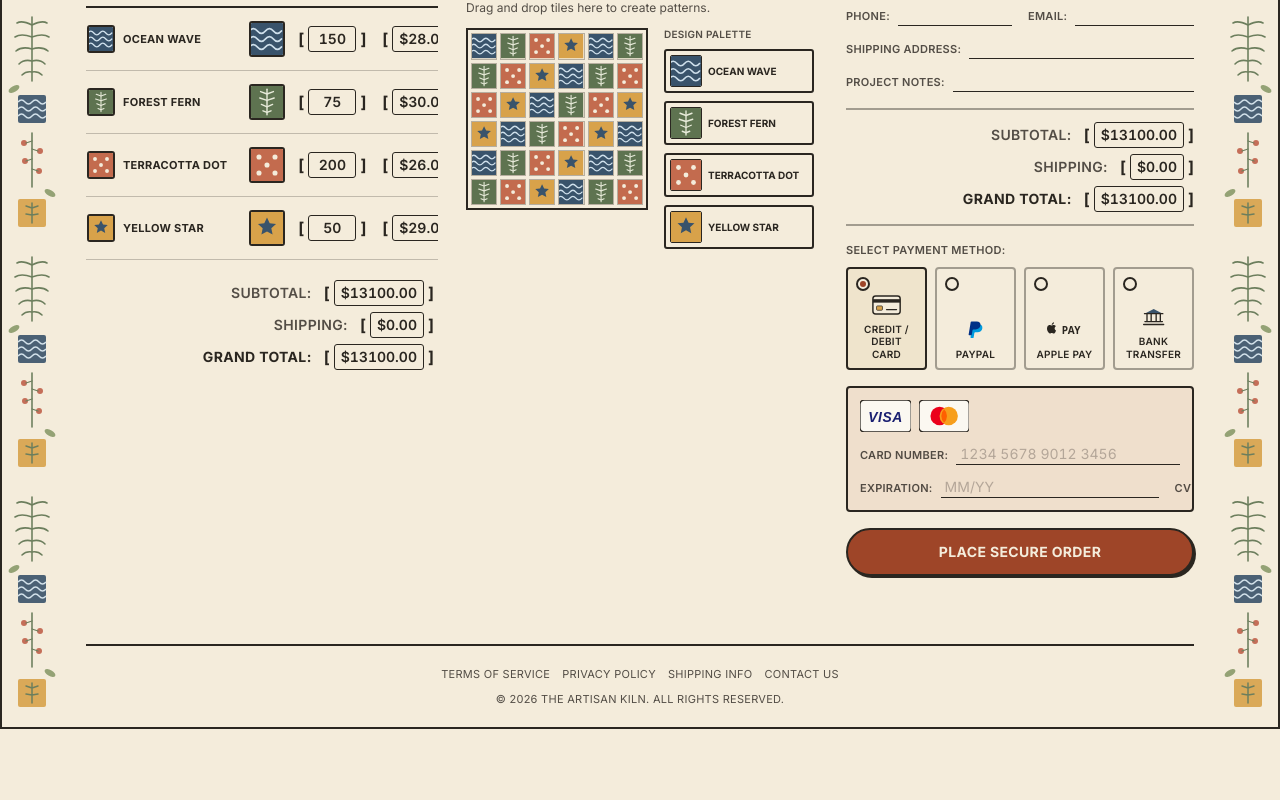
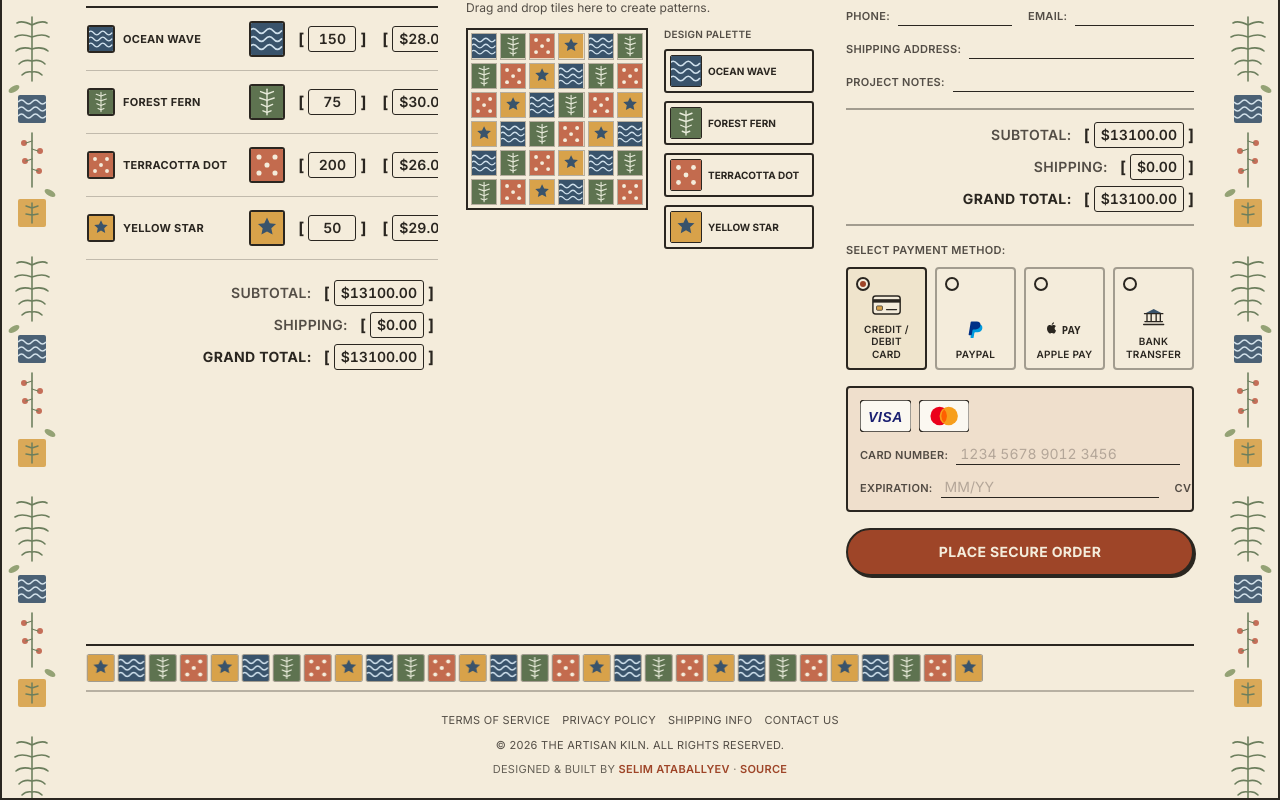
Before and after one commit to selimdev00/spica, a Next.js app: page / in a window 1280 px wide. Shown: the part 280-1080 px from the top of the page. Before the commit the page ends 1009 px from the top, so only its background shows below. Built offline with nearby package versions, Linux system fonts and the light colour scheme.

Commit message:
Add tile marquee and author credit to footer

```diff
--- a/src/components/Footer.tsx
+++ b/src/components/Footer.tsx
@@ -1,4 +1,6 @@
 import Link from "next/link";
+import TileSwatch from "./TileSwatch";
+import { TILES, type TileId } from "@/data/tiles";
 
 const LINKS: { label: string; href: string }[] = [
   { label: "Terms of Service", href: "/terms" },
@@ -7,9 +9,23 @@ const LINKS: { label: string; href: string }[] = [
   { label: "Contact Us", href: "/contact" },
 ];
 
+// repeated tile sequence for the seamless marquee (duplicated -> -50% loop)
+const STRIP: TileId[] = [...TILES, ...TILES, ...TILES, ...TILES].map((t) => t.id);
+
 export default function Footer() {
   return (
     <footer className="mt-10 border-t-2 border-line">
+      {/* fancy: slow seamless marquee of tile patterns */}
+      <div className="overflow-hidden border-b-2 border-line/30" aria-hidden="true">
+        <div className="flex w-max animate-marquee gap-[3px] py-2 motion-reduce:animate-none">
+          {[...STRIP, ...STRIP].map((t, i) => (
+            <span key={i} className="h-7 w-7 shrink-0 overflow-hidden rounded-[2px] border border-line/40">
+              <TileSwatch tile={t} className="h-full w-full" />
+            </span>
+          ))}
+        </div>
+      </div>
+
       <div className="mx-auto flex max-w-6xl flex-col items-center gap-2 px-4 py-5 text-center text-[11px] uppercase tracking-wide text-ink/80">
         <div className="flex flex-wrap items-center justify-center gap-x-3 gap-y-1">
           {LINKS.map((l) => (
@@ -19,6 +35,26 @@ export default function Footer() {
           ))}
         </div>
         <p>© 2026 The Artisan Kiln. All rights reserved.</p>
+        <p className="text-ink/70">
+          Designed &amp; built by{" "}
+          <a
+            href="https://selim.services"
+            target="_blank"
+            rel="noreferrer"
+            className="font-semibold text-kiln-clay underline-offset-2 hover:underline"
+          >
+            Selim Ataballyev
+          </a>
+          {" · "}
+          <a
+            href="https://github.com/selimdev00/spica"
+            target="_blank"
+            rel="noreferrer"
+            className="font-semibold text-kiln-clay underline-offset-2 hover:underline"
+          >
+            source
+          </a>
+        </p>
       </div>
     </footer>
   );
--- a/tailwind.config.ts
+++ b/tailwind.config.ts
@@ -37,9 +37,14 @@ const config: Config = {
           "0%": { transform: "scale(0.85)", opacity: "0" },
           "100%": { transform: "scale(1)", opacity: "1" },
         },
+        marquee: {
+          "0%": { transform: "translateX(0)" },
+          "100%": { transform: "translateX(-50%)" },
+        },
       },
       animation: {
         pop: "pop 160ms ease-out",
+        marquee: "marquee 30s linear infinite",
       },
     },
   },
```
